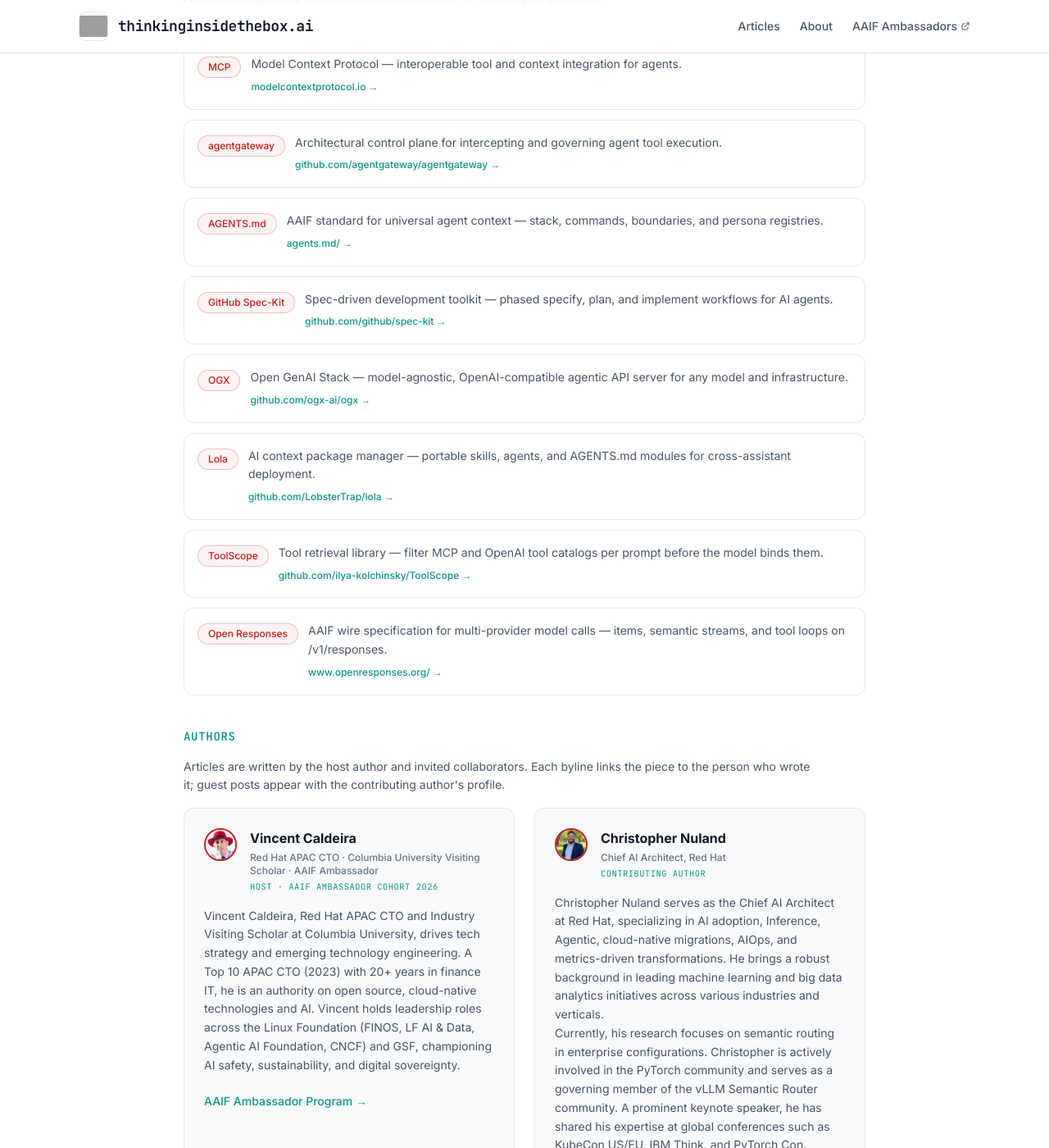
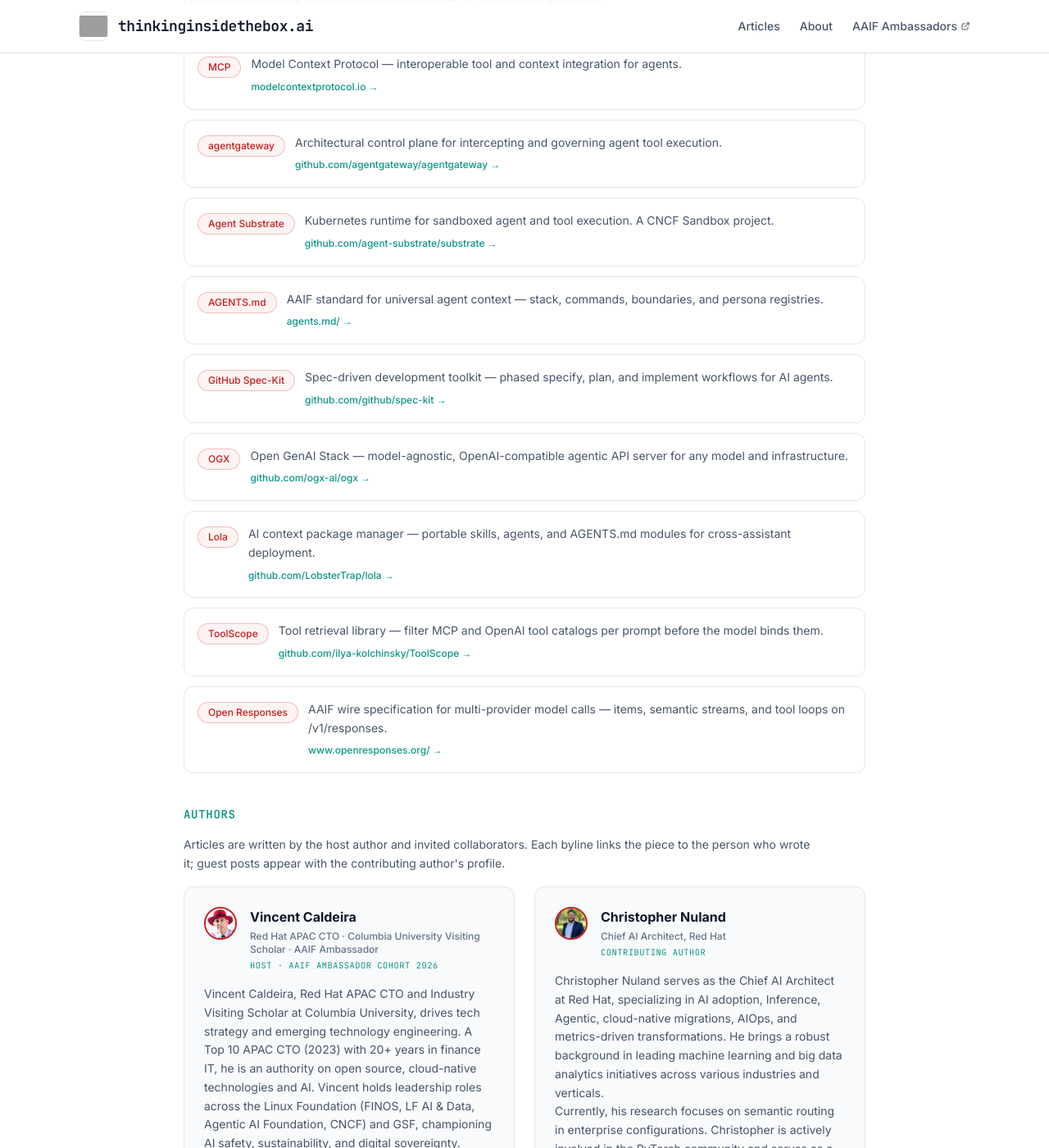
Before and after one commit to thinkinginsidethebox-ai/thinkinginsidethebox-ai.github.io, a Jekyll site: the page built from about.md, in a window 1280 px wide and 1400 px high, scrolled down 1306 px. Shown: the whole window at 82% size. Built offline with Jekyll 4.4.1, drawn with Linux system fonts in a browser that asks for light colours; nearby versions of some CDN libraries; grey boxes are pictures that could not be loaded.

Commit message:
content: publish the trust-boundary article on agent policy enforcement
Co-authored-by: Cursor <cursoragent@cursor.com>
Signed-off-by: Vincent Caldeira <vcaldeir@redhat.com>

```diff
--- a/_data/keywords.yml
+++ b/_data/keywords.yml
@@ -39,6 +39,11 @@ projects:
     description: Architectural control plane for intercepting and governing agent tool execution.
     url: "https://github.com/agentgateway/agentgateway"
 
+  - slug: agent-substrate
+    label: Agent Substrate
+    description: Kubernetes runtime for sandboxed agent and tool execution. A CNCF Sandbox project.
+    url: "https://github.com/agent-substrate/substrate"
+
   - slug: agents-md
     label: AGENTS.md
     description: AAIF standard for universal agent context — stack, commands, boundaries, and persona registries.
--- a/assets/css/style.css
+++ b/assets/css/style.css
@@ -39,3 +39,32 @@ details > summary {
   width: 100%;
   height: auto;
 }
+
+/* In-article demo player. Beats typography-plugin iframe margins. */
+.article-body .article-video {
+  margin: 1.75rem 0 0.5rem;
+}
+.article-body .article-video .video-frame {
+  position: relative;
+  width: 100%;
+  aspect-ratio: 16 / 9;
+  overflow: hidden;
+  border-radius: 0.75rem;
+  border: 1px solid #e2e8f0;
+  background: #0f172a;
+}
+.article-body .article-video iframe {
+  position: absolute;
+  inset: 0;
+  width: 100%;
+  height: 100%;
+  margin: 0;
+  border: 0;
+}
+.article-body .article-video figcaption {
+  margin-top: 0.75rem;
+  font-family: Inter, system-ui, sans-serif;
+  font-size: 0.875rem;
+  line-height: 1.55;
+  color: #64748b;
+}
```
Also changed, not shown: _data/og-images.yml (+7 -0 lines), _posts/2026-11-16-trust-boundaries-policy-enforcement-points.md (added, +150 -0 lines), assets/images/og/trust-boundaries-policy-enforcement-points.png (added).
